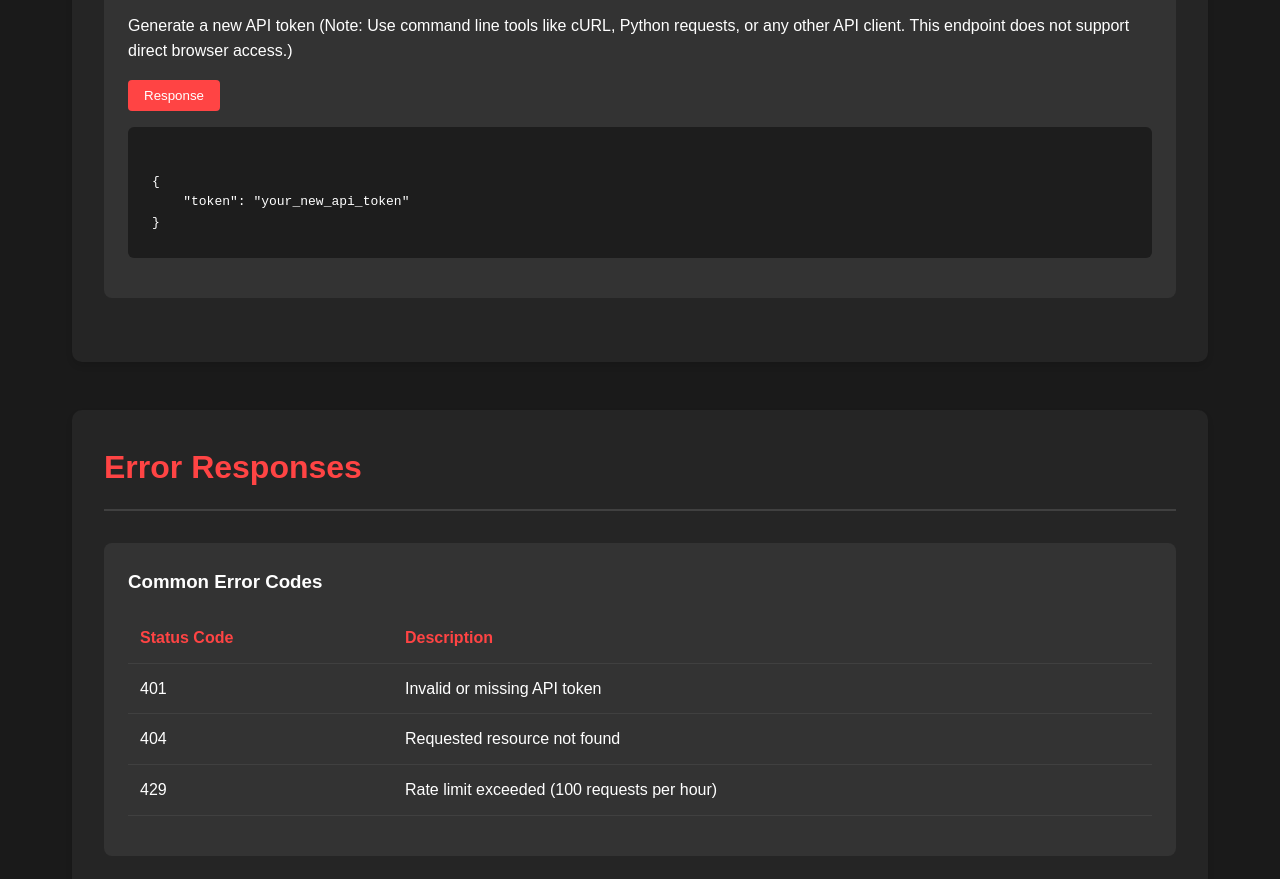
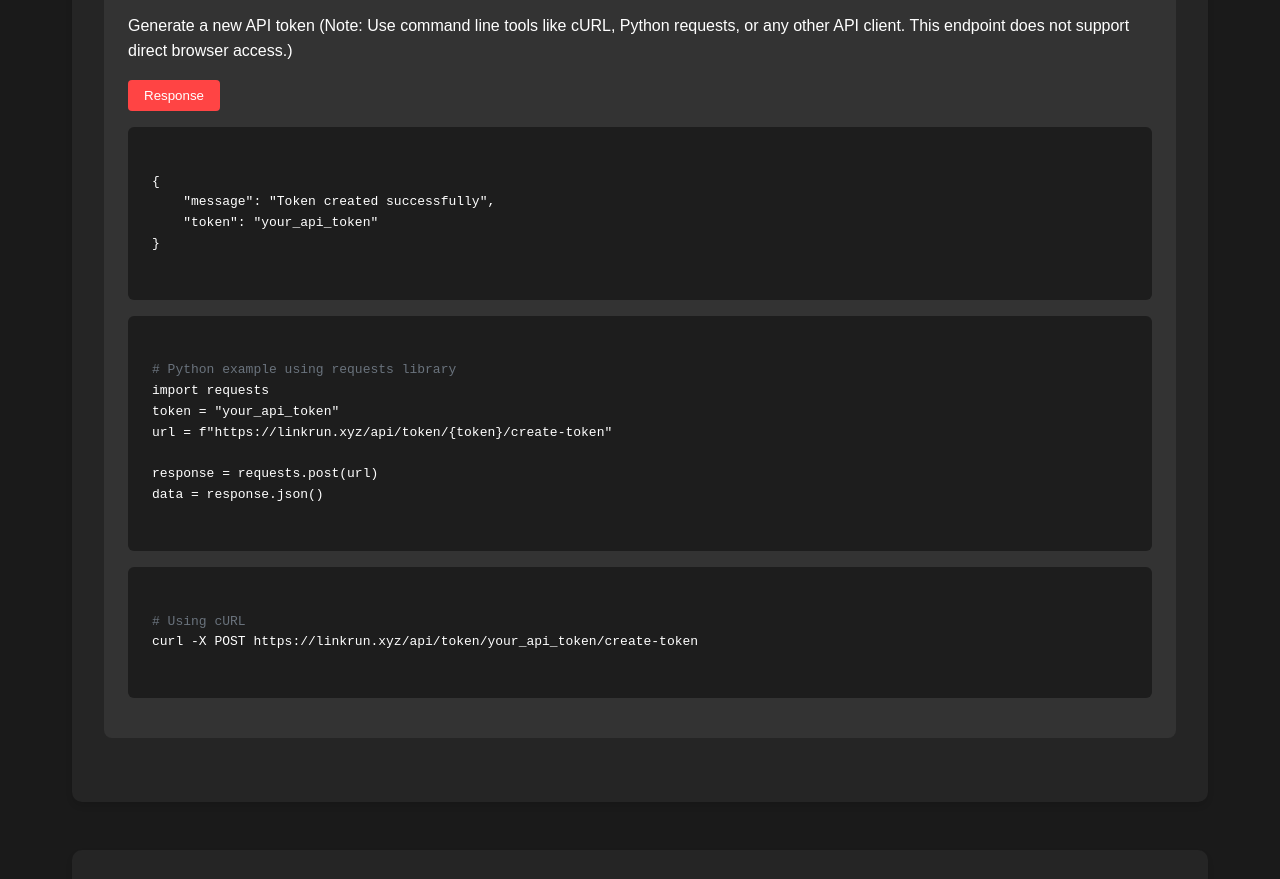
Before and after one commit to LoveUwUBotForeverMcBoss1999/linkrun-updates, a plain HTML site: page docs/api.html in a window 1280 px wide. Shown: the part 5027-5906 px from the top of the page. Drawn offline with Linux system fonts and the light colour scheme.

Commit message:
Update api.html

```diff
--- a/docs/api.html
+++ b/docs/api.html
@@ -14,6 +14,7 @@
             --bg-secondary: #252525;
             --text-primary: #ffffff;
             --text-secondary: #cccccc;
+            --text-comment: #6a737d;
             --accent: #ff4444;
             --hover: #ff6666;
             --feature-bg: #333333;
@@ -155,6 +156,10 @@
             font-family: monospace;
             overflow-x: auto;
             white-space: pre;
+        }
+
+        .comment {
+            color: var(--text-comment);
         }
 
         .response-example {
@@ -502,8 +507,27 @@
                     </div>
                     <div class="code-block">
 {
-    "token": "your_new_api_token"
-}</div>
+    "message": "Token created successfully",
+    "token": "your_api_token"
+}
+                    </div>
+
+
+                    <div class="code-block">
+<span class="comment"># Python example using requests library</span>
+import requests
+token = "your_api_token"
+url = f"https://linkrun.xyz/api/token/{token}/create-token"
+
+response = requests.post(url)
+data = response.json()
+                    </div>
+
+
+                    <div class="code-block">
+<span class="comment"># Using cURL</span>
+curl -X POST https://linkrun.xyz/api/token/your_api_token/create-token
+                    </div>
                 </div>
             </div>
         </section>
```
